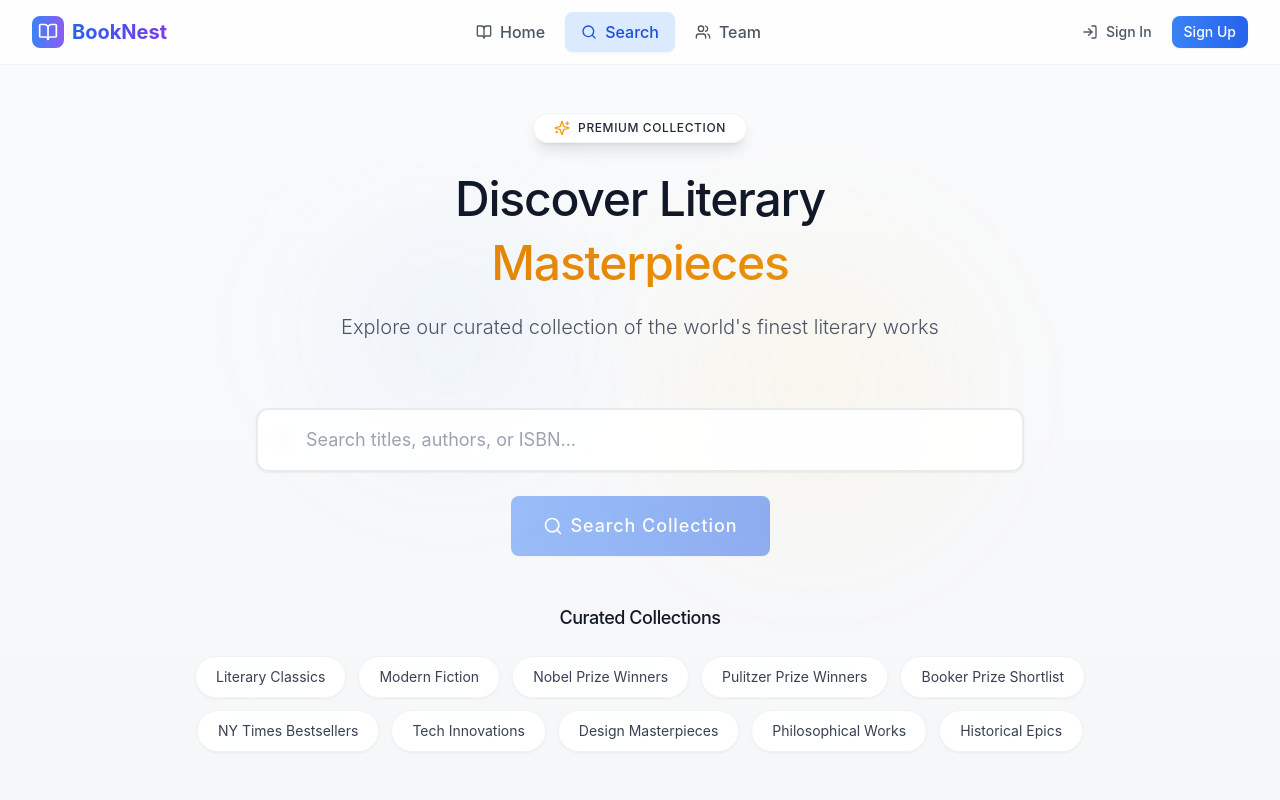
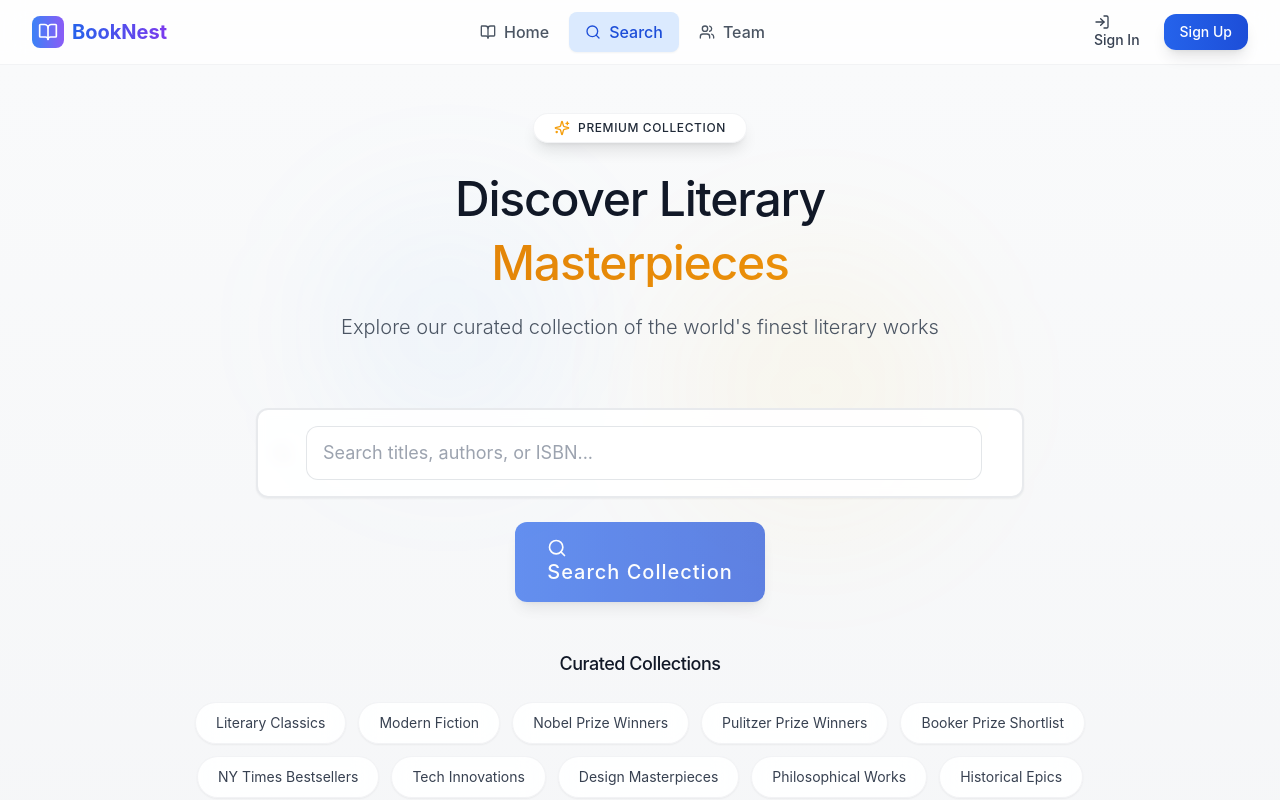
Before and after one commit to LEKKALA-BHASKAR/BookNest-SmartBridge, a React (Vite) app: page /search in a window 1280 px wide. Shown: the top 800 px of the page. Built offline with nearby package versions, Linux system fonts and the light colour scheme.

Commit message:
the input field and button motion update

```diff
--- a/src/components/UI/Button.jsx
+++ b/src/components/UI/Button.jsx
@@ -1,3 +1,5 @@
+import { motion } from 'framer-motion';
+
 const Button = ({
   children,
   variant = 'primary',
@@ -5,36 +7,127 @@ const Button = ({
   disabled = false,
   loading = false,
   className = '',
+  icon,
+  iconPosition = 'left',
+  fullWidth = false,
   ...props
 }) => {
-  const baseClasses = 'inline-flex items-center justify-center font-medium rounded-lg transition-all duration-200 focus:outline-none focus:ring-2 focus:ring-offset-2 disabled:opacity-50 disabled:cursor-not-allowed'
+  // Base classes with premium styling
+  const baseClasses = `
+    inline-flex items-center justify-center font-medium rounded-xl
+    transition-all duration-300 focus:outline-none focus:ring-2 focus:ring-offset-2
+    disabled:opacity-70 disabled:cursor-not-allowed overflow-hidden relative
+    group ${fullWidth ? 'w-full' : ''}
+  `;
 
+  // Premium variants with gradient and shadow effects
   const variants = {
-    primary: 'bg-gradient-to-r from-primary-500 to-primary-600 text-white hover:from-primary-600 hover:to-primary-700 focus:ring-primary-500 shadow-sm hover:shadow-md',
-    secondary: 'bg-white text-gray-700 border-2 border-gray-300 hover:bg-gray-50 hover:border-gray-400 focus:ring-gray-500',
-    ghost: 'text-gray-600 hover:text-gray-900 hover:bg-gray-100',
-    danger: 'bg-gradient-to-r from-error-500 to-error-600 text-white hover:from-error-600 hover:to-error-700 focus:ring-error-500 shadow-sm hover:shadow-md'
-  }
+    primary: `
+      bg-gradient-to-r from-primary-600 to-primary-700 text-white
+      hover:from-primary-500 hover:to-primary-600 focus:ring-primary-400/50
+      shadow-lg hover:shadow-xl
+      after:absolute after:inset-0 after:bg-gradient-to-r after:from-white/10 after:to-transparent
+      after:opacity-0 hover:after:opacity-100 after:transition-opacity after:duration-300
+    `,
+    secondary: `
+      bg-white/90 backdrop-blur-sm text-gray-800 border border-gray-300/50
+      hover:bg-white hover:border-gray-400/50 focus:ring-gray-400/30
+      shadow-md hover:shadow-lg
+      after:absolute after:inset-0 after:bg-gradient-to-b after:from-white/30 after:to-transparent
+      after:opacity-0 hover:after:opacity-100 after:transition-opacity after:duration-300
+    `,
+    ghost: `
+      text-gray-700 hover:text-gray-900 hover:bg-gray-100/50
+      focus:ring-gray-300/30
+      after:absolute after:inset-0 after:bg-gray-100/50
+      after:opacity-0 hover:after:opacity-100 after:transition-opacity after:duration-300
+    `,
+    danger: `
+      bg-gradient-to-r from-error-600 to-error-700 text-white
+      hover:from-error-500 hover:to-error-600 focus:ring-error-400/50
+      shadow-lg hover:shadow-xl
+      after:absolute after:inset-0 after:bg-gradient-to-r after:from-white/10 after:to-transparent
+      after:opacity-0 hover:after:opacity-100 after:transition-opacity after:duration-300
+    `,
+    premium: `
+      bg-gradient-to-r from-amber-600 to-amber-500 text-white
+      hover:from-amber-500 hover:to-amber-400 focus:ring-amber-400/50
+      shadow-xl hover:shadow-2xl
+      after:absolute after:inset-0 after:bg-gradient-to-r after:from-white/15 after:to-transparent
+      after:opacity-0 hover:after:opacity-100 after:transition-opacity after:duration-300
+    `
+  };
 
+  // Precise sizing with proper padding and typography
   const sizes = {
-    sm: 'px-3 py-1.5 text-sm',
-    md: 'px-4 py-2 text-sm',
-    lg: 'px-6 py-3 text-base',
-    xl: 'px-8 py-4 text-lg'
-  }
+    xs: 'px-3 py-1.5 text-xs',
+    sm: 'px-4 py-2 text-sm',
+    md: 'px-5 py-2.5 text-base',
+    lg: 'px-6 py-3 text-lg',
+    xl: 'px-8 py-4 text-xl'
+  };
+
+  // Icon sizing based on button size
+  const iconSizes = {
+    xs: 'w-3 h-3',
+    sm: 'w-4 h-4',
+    md: 'w-5 h-5',
+    lg: 'w-6 h-6',
+    xl: 'w-7 h-7'
+  };
+
+  // Loading spinner animation
+  const LoadingSpinner = () => (
+    <motion.div
+      className={`${iconSizes[size]} rounded-full border-2 border-white/30 border-t-white mr-2`}
+      animate={{ rotate: 360 }}
+      transition={{ duration: 0.8, repeat: Infinity, ease: "linear" }}
+    />
+  );
 
   return (
-    <button
+    <motion.button
       className={`${baseClasses} ${variants[variant]} ${sizes[size]} ${className}`}
       disabled={disabled || loading}
+      whileTap={{ scale: disabled || loading ? 1 : 0.98 }}
+      whileHover={disabled || loading ? {} : { y: -1 }}
       {...props}
     >
-      {loading && (
-        <div className="w-4 h-4 animate-spin rounded-full border-2 border-white/30 border-t-white mr-2"></div>
+      {/* Loading state */}
+      {loading && <LoadingSpinner />}
+
+      {/* Icon before text */}
+      {icon && iconPosition === 'left' && !loading && (
+        <span className={`${iconSizes[size]} mr-2`}>
+          {icon}
+        </span>
       )}
-      {children}
-    </button>
-  )
-}
 
-export default Button
+      {/* Button text */}
+      <span className="relative z-10">{children}</span>
+
+      {/* Icon after text */}
+      {icon && iconPosition === 'right' && !loading && (
+        <span className={`${iconSizes[size]} ml-2`}>
+          {icon}
+        </span>
+      )}
+
+      {/* Premium shimmer effect */}
+      {variant === 'premium' && (
+        <motion.span
+          className="absolute inset-0 bg-gradient-to-r from-white/30 via-white/0 to-white/30"
+          initial={{ x: '-100%' }}
+          animate={{ x: '100%' }}
+          transition={{
+            duration: 1.5,
+            repeat: Infinity,
+            ease: "linear"
+          }}
+        />
+      )}
+    </motion.button>
+  );
+};
+
+export default Button;
--- a/src/components/UI/Card.jsx
+++ b/src/components/UI/Card.jsx
@@ -1,12 +1,67 @@
-const Card = ({ children, className = '', ...props }) => {
+import { motion } from 'framer-motion';
+
+const Card = ({
+  children,
+  className = '',
+  hoverEffect = true,
+  variant = 'default',
+  ...props
+}) => {
+  // Base styles with premium materials
+  const baseClasses = `
+    bg-white/90 backdrop-blur-md
+    rounded-2xl
+    overflow-hidden
+    relative
+    transition-all duration-300
+    ${hoverEffect ? 'hover:shadow-xl' : ''}
+  `;
+
+  // Variant-specific styles
+  const variants = {
+    default: `
+      border border-gray-200/40
+      shadow-lg
+      hover:border-gray-300/50
+    `,
+    elevated: `
+      border border-gray-200/30
+      shadow-2xl
+      hover:shadow-3xl
+    `,
+    glass: `
+      bg-white/80 backdrop-blur-xl
+      border border-white/30
+      shadow-lg
+    `,
+    premium: `
+      bg-gradient-to-br from-white to-gray-50
+      border border-gray-200/20
+      shadow-xl
+      hover:shadow-2xl
+      after:absolute after:inset-0 after:bg-gradient-to-br after:from-white/30 after:via-transparent after:to-white/10
+      after:opacity-0 hover:after:opacity-100 after:transition-opacity after:duration-500
+    `
+  };
+
   return (
-    <div
-      className={`bg-white/80 backdrop-blur-sm rounded-xl shadow-sm border border-gray-200/50 hover:shadow-md transition-all duration-200 ${className}`}
+    <motion.div
+      className={`${baseClasses} ${variants[variant]} ${className}`}
+      whileHover={hoverEffect ? { y: -4 } : {}}
       {...props}
     >
+      {/* Optional decorative elements for premium variant */}
+      {variant === 'premium' && (
+        <>
+          <div className="absolute top-0 left-0 w-16 h-16 border-t-2 border-l-2 border-gray-300/20 rounded-tl-2xl" />
+          <div className="absolute top-0 right-0 w-16 h-16 border-t-2 border-r-2 border-gray-300/20 rounded-tr-2xl" />
+          <div className="absolute bottom-0 left-0 w-16 h-16 border-b-2 border-l-2 border-gray-300/20 rounded-bl-2xl" />
+          <div className="absolute bottom-0 right-0 w-16 h-16 border-b-2 border-r-2 border-gray-300/20 rounded-br-2xl" />
+        </>
+      )}
       {children}
-    </div>
-  )
-}
+    </motion.div>
+  );
+};
 
-export default Card
+export default Card;
--- a/src/components/UI/Input.jsx
+++ b/src/components/UI/Input.jsx
@@ -1,31 +1,99 @@
+import { motion } from 'framer-motion';
+
 const Input = ({
   label,
   error,
   helperText,
   className = '',
+  icon,
+  variant = 'default',
   ...props
 }) => {
+  // Base styles with premium materials
+  const baseClasses = `
+    w-full px-4 py-3
+    rounded-xl
+    border
+    bg-white/90 backdrop-blur-sm
+    text-gray-900
+    transition-all duration-300
+    focus:outline-none focus:ring-2 focus:ring-offset-1
+    placeholder-gray-400
+  `;
+
+  // Variant-specific styles
+  const variants = {
+    default: `
+      border-gray-300/60
+      hover:border-gray-400/60
+      focus:border-primary-500/50
+      focus:ring-primary-400/30
+      ${error ? 'border-error-500/60 focus:border-error-500/50 focus:ring-error-400/30' : ''}
+    `,
+    glass: `
+      border-white/30
+      bg-white/80 backdrop-blur-md
+      hover:bg-white/90
+      focus:border-primary-500/30
+      focus:ring-primary-400/20
+      shadow-sm
+      ${error ? 'border-error-500/50 focus:border-error-500/30 focus:ring-error-400/20' : ''}
+    `,
+    premium: `
+      border-gray-300/40
+      bg-white/95 backdrop-blur-sm
+      hover:border-primary-400/50
+      focus:border-primary-500/60
+      focus:ring-primary-400/40
+      shadow-xs
+      ${error ? 'border-error-500/60 focus:border-error-500/60 focus:ring-error-400/40' : ''}
+    `
+  };
+
   return (
-    <div className="space-y-1">
+    <motion.div
+      className={`space-y-1.5 ${className}`}
+      whileHover={!props.disabled ? { y: -1 } : {}}
+    >
       {label && (
-        <label className="block text-sm font-medium text-gray-700">
+        <label className={`block text-sm font-medium ${
+          error ? 'text-error-600' : 'text-gray-700'
+        }`}>
           {label}
         </label>
       )}
-      <input
-        className={`w-full px-3 py-2 border border-gray-300 rounded-lg focus:ring-2 focus:ring-primary-500 focus:border-transparent transition-colors ${
-          error ? 'border-error-500 focus:ring-error-500' : ''
-        } ${className}`}
-        {...props}
-      />
+
+      <div className="relative">
+        {icon && (
+          <div className="absolute inset-y-0 left-0 pl-3 flex items-center pointer-events-none">
+            {icon}
+          </div>
+        )}
+        <input
+          className={`${baseClasses} ${variants[variant]} ${
+            icon ? 'pl-10' : ''
+          } ${props.disabled ? 'opacity-70 cursor-not-allowed' : ''}`}
+          {...props}
+        />
+      </div>
+
       {error && (
-        <p className="text-sm text-error-600">{error}</p>
+        <motion.p
+          className="text-sm text-error-600"
+          initial={{ opacity: 0, y: -5 }}
+          animate={{ opacity: 1, y: 0 }}
+          transition={{ duration: 0.2 }}
+        >
+          {error}
+        </motion.p>
       )}
       {helperText && !error && (
-        <p className="text-sm text-gray-500">{helperText}</p>
+        <p className="text-sm text-gray-500/90">
+          {helperText}
+        </p>
       )}
-    </div>
-  )
-}
+    </motion.div>
+  );
+};
 
-export default Input
+export default Input;
--- a/src/components/UI/LoadingSpinner.jsx
+++ b/src/components/UI/LoadingSpinner.jsx
@@ -1,17 +1,70 @@
-const LoadingSpinner = ({ size = 'md', className = '' }) => {
+import { motion } from 'framer-motion';
+
+const LoadingSpinner = ({
+  size = 'md',
+  className = '',
+  variant = 'primary',
+  withBackground = false
+}) => {
+  // Size classes with perfect proportions
   const sizeClasses = {
-    sm: 'w-4 h-4',
-    md: 'w-8 h-8',
-    lg: 'w-12 h-12',
-    xl: 'w-16 h-16'
-  }
+    xs: 'w-4 h-4 border-[1.5px]',
+    sm: 'w-6 h-6 border-2',
+    md: 'w-8 h-8 border-[3px]',
+    lg: 'w-12 h-12 border-[4px]',
+    xl: 'w-16 h-16 border-[5px]'
+  };
+
+  // Variant-specific styling
+  const variantClasses = {
+    primary: 'border-t-primary-600 border-r-primary-600/70',
+    secondary: 'border-t-gray-600 border-r-gray-600/70',
+    danger: 'border-t-error-600 border-r-error-600/70',
+    premium: 'border-t-amber-500 border-r-amber-500/70',
+    light: 'border-t-white border-r-white/70'
+  };
+
+  // Background styles
+  const backgroundClasses = {
+    xs: 'p-1',
+    sm: 'p-1.5',
+    md: 'p-2',
+    lg: 'p-3',
+    xl: 'p-4'
+  };
 
   return (
-    <div className={`flex items-center justify-center ${className}`}>
-      <div className={`${sizeClasses[size]} animate-spin rounded-full border-2 border-gray-300 border-t-primary-600`}>
-      </div>
-    </div>
-  )
-}
+    <motion.div
+      className={`flex items-center justify-center ${className}`}
+      initial={{ opacity: 0, scale: 0.9 }}
+      animate={{ opacity: 1, scale: 1 }}
+      transition={{ duration: 0.3 }}
+    >
+      {withBackground ? (
+        <div className={`rounded-full bg-gray-100/80 backdrop-blur-sm ${backgroundClasses[size]}`}>
+          <motion.div
+            className={`${sizeClasses[size]} rounded-full animate-spin ${variantClasses[variant]} border-b-transparent border-l-transparent`}
+            animate={{ rotate: 360 }}
+            transition={{
+              duration: 0.8,
+              repeat: Infinity,
+              ease: "linear"
+            }}
+          />
+        </div>
+      ) : (
+        <motion.div
+          className={`${sizeClasses[size]} rounded-full animate-spin ${variantClasses[variant]} border-b-transparent border-l-transparent`}
+          animate={{ rotate: 360 }}
+          transition={{
+            duration: 0.8,
+            repeat: Infinity,
+            ease: "linear"
+          }}
+        />
+      )}
+    </motion.div>
+  );
+};
 
-export default LoadingSpinner
+export default LoadingSpinner;
```
